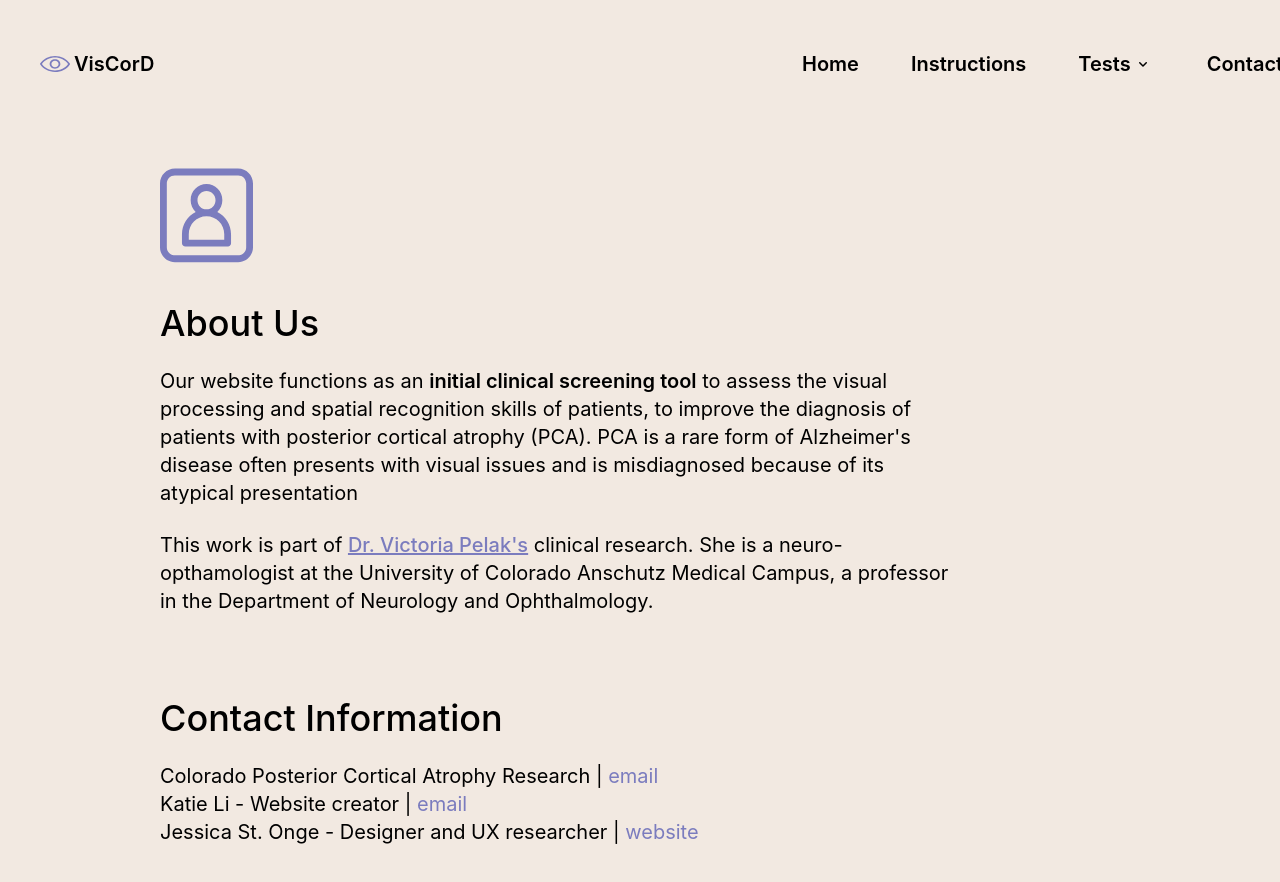
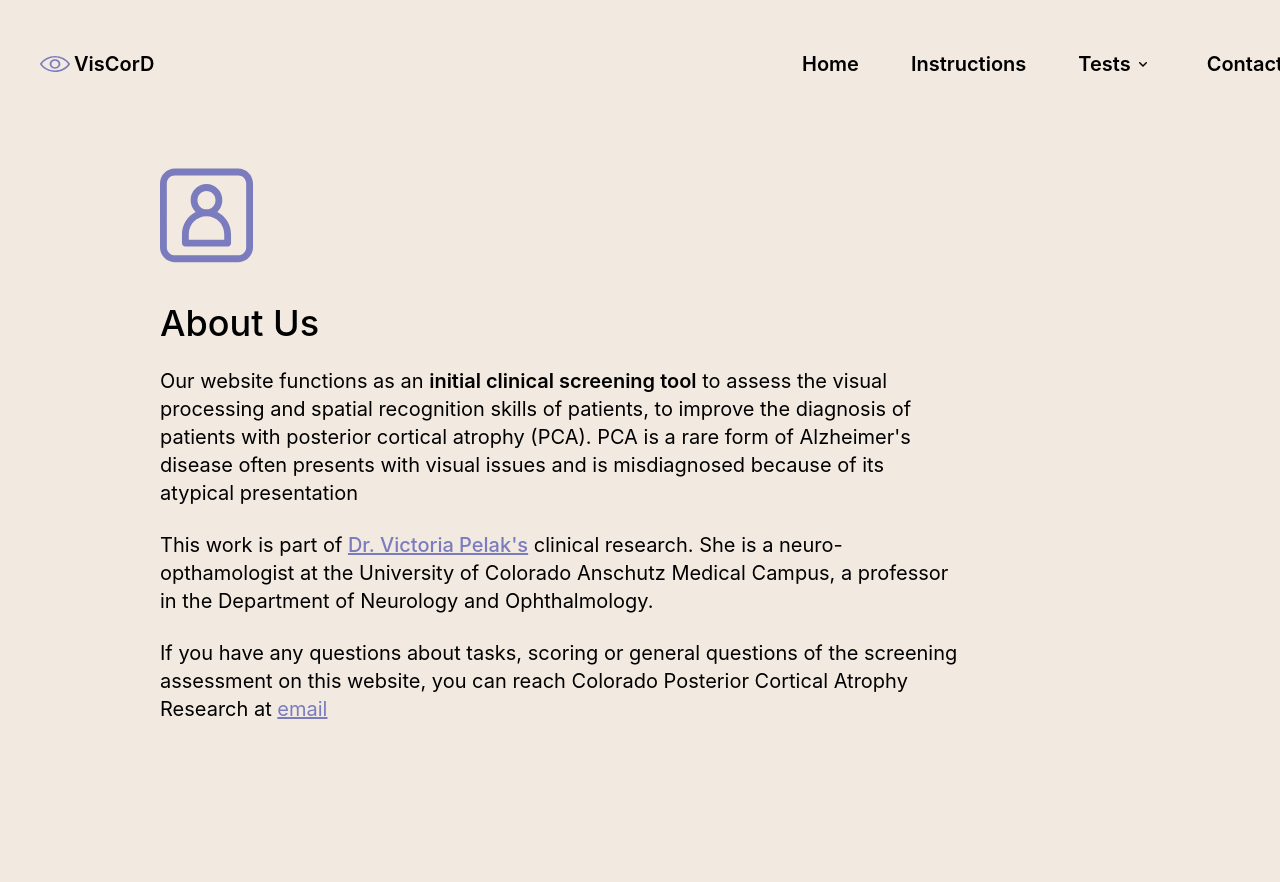
Before and after one commit to pelaklab/pca-assessment, a Next.js app: page /contact in a window 1280 px wide. Shown: the top 882 px of the page. Built offline with nearby package versions, Linux system fonts and the light colour scheme.

Commit message:
Fix contact page and arrows
arrows always show up regardless of the page

```diff
--- a/app/assessments/crowding/crowding.tsx
+++ b/app/assessments/crowding/crowding.tsx
@@ -1,7 +1,5 @@
-import React, { useEffect, useState } from 'react';
+import React, { useState } from 'react';
 import { ChevronLeftIcon, ChevronRightIcon } from '@heroicons/react/16/solid';
-import { headerVisible } from '@/app/atoms/experimentAtoms';
-import { useAtomValue } from 'jotai';
 import localFont from 'next/font/local'
 
 const sloanFont = localFont({
@@ -31,12 +29,7 @@ const LetterCrowdingAssessment: React.FC = () => {
     ]
 
     const [currentIndex, setCurrentIndex] = useState(0);
-    const isHeaderVisible = useAtomValue(headerVisible)
     const [indicatorsVisible, setIndicatorVisibility] = useState(true)
-
-    useEffect(() => {
-        setIndicatorVisibility(isHeaderVisible)
-    }, [isHeaderVisible])
 
     // Handler to show the next image
     const handleNextString = () => {
--- a/app/assessments/navon/navon.tsx
+++ b/app/assessments/navon/navon.tsx
@@ -1,7 +1,5 @@
-import React, { useEffect, useState } from 'react';
+import React, { useState } from 'react';
 import { ChevronLeftIcon, ChevronRightIcon } from '@heroicons/react/16/solid';
-import { headerVisible } from '@/app/atoms/experimentAtoms';
-import { useAtomValue } from 'jotai';
 import Image from 'next/image'
 
 
@@ -12,12 +10,7 @@ const NavonImages: React.FC = () => {
     ]
     // State to track the current image index
     const [currentIndex, setCurrentIndex] = useState(0);
-    const isHeaderVisible = useAtomValue(headerVisible)
     const [indicatorsVisible, setIndicatorVisibility] = useState(true)
-
-    useEffect(() => {
-        setIndicatorVisibility(isHeaderVisible)
-    }, [isHeaderVisible])
 
     // Handler to show the next image
     const handleNextImage = () => {
--- a/app/assessments/reading/reading.tsx
+++ b/app/assessments/reading/reading.tsx
@@ -1,7 +1,5 @@
-import React, { useEffect, useState } from 'react';
+import React, { useState } from 'react';
 import { ChevronLeftIcon, ChevronRightIcon } from '@heroicons/react/16/solid';
-import { headerVisible } from '@/app/atoms/experimentAtoms';
-import { useAtomValue } from 'jotai';
 import Image from 'next/image';
 
 
@@ -14,12 +12,7 @@ const ParagraphImages: React.FC = () => {
 
     // State to track the current image index
     const [currentIndex, setCurrentIndex] = useState(0);
-    const isHeaderVisible = useAtomValue(headerVisible)
     const [indicatorsVisible, setIndicatorVisibility] = useState(true)
-
-    useEffect(() => {
-        setIndicatorVisibility(isHeaderVisible)
-    }, [isHeaderVisible])
 
     // Handler to show the next image
     const handleNextImage = () => {
--- a/app/contact/page.tsx
+++ b/app/contact/page.tsx
@@ -5,7 +5,7 @@ export default function Contact() {
     <main className="h-screen w-full bg-ivory grid grid-cols-8 text-xl">
       <div className="md:col-start-2 md:col-span-5 col-span-6 col-start-2 bg-ivory space-y-6">
         <div className="pt-10">
-          <Image src="/icons/team.svg" alt="" width={93} height={93} className="mb-10"/>
+          <Image src="/icons/team.svg" alt="" width={93} height={93} className="mb-10" />
           <h1 className="md:text-4xl text-2xl font-medium text-left">About Us</h1>
         </div>
         <p>Our website functions as an <span className="font-semibold">
@@ -25,27 +25,14 @@ export default function Contact() {
           She is a neuro-opthamologist at the University of Colorado Anschutz Medical Campus,
           a professor in the Department of Neurology and Ophthalmology.
         </p>
-      </div>
-
-      <div className="md:col-start-2 md:col-span-5 col-span-6 col-start-2 bg-ivory space-y-6">
-        <h1 className="md:text-4xl text-2xl font-medium text-left">Contact Information</h1>
-        <div>
-          <p> Colorado Posterior Cortical Atrophy Research |
-            <a href="mailto:COPCA@CUAnschutz.edu "
-              className="text-forget-me-not-purple"
-
-            > email</a>
-          </p>
-          <p>Katie Li - Website creator |
-            <a href="mailto:katie.li@cuanschutz.edu"
-              className="text-forget-me-not-purple"
-            > email </a>
-          </p>
-          <p>Jessica St. Onge - Designer and UX researcher |
-            <a href="https://www.jkstonge.com/"
-              className="text-forget-me-not-purple"
-            > website </a></p>
-        </div>
+        <p>
+          If you have any questions
+          about tasks, scoring or general questions of the screening assessment on this website,
+          you can reach Colorado Posterior Cortical Atrophy Research at&nbsp;
+          <a href="mailto:COPCA@CUAnschutz.edu "
+            className="text-forget-me-not-purple underline hover:no-underline"
+          >email</a>
+        </p>
       </div>
     </main>
   );
```
